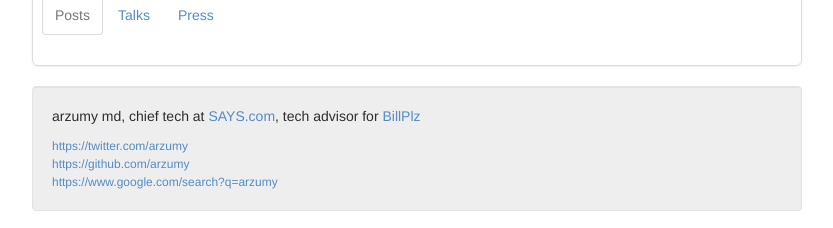
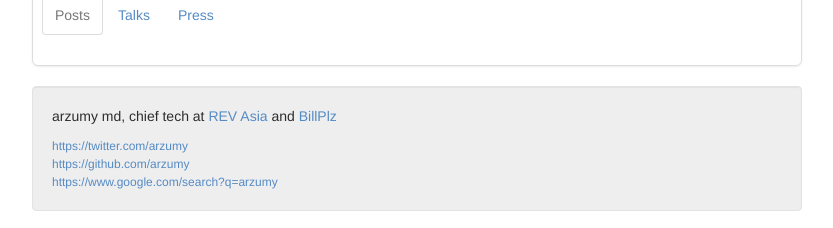
Before and after one commit to arzumy/arzumy.github.com, a Jekyll site: the page built from index.html, in a window 1280 px wide. Shown: the part 798-1026 px from the top of the page, without its empty margins (223-1056 px from the left). Built offline with Jekyll 4.4.1, drawn with Linux system fonts in a browser that asks for light colours; nearby versions of some CDN libraries; some web fonts are replaced; Markdown is read by kramdown in place of the engine named in the settings.

Commit message:
change footer

```diff
--- a/_includes/footer.html
+++ b/_includes/footer.html
@@ -1,7 +1,7 @@
 <div class="row-fluid">
 	<div class="span8 offset2">
 		<div class="well">
-			<p>arzumy md, chief tech at <a href="http://says.com">SAYS.com</a>, tech advisor for <a href="https://billplz.com">BillPlz</a></p>
+			<p>arzumy md, chief tech at <a href="http://revasia.com">REV Asia</a> and <a href="https://billplz.com">BillPlz</a></p>
 			<div class="newfooter">
 			<a href="https://twitter.com/arzumy">https://twitter.com/arzumy</a>
 			<br />
```
